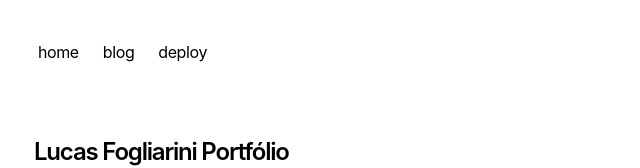
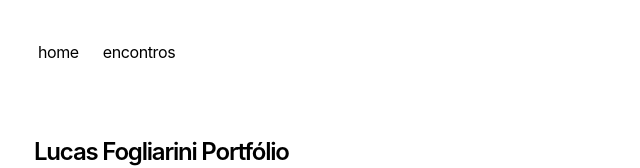
Before and after one commit to lucasfogliarini/portfolio, a Next.js app: page / in a window 1280 px wide. Shown: the top 168 px of the page, without its empty margins (318-958 px from the left). Built offline with nearby package versions, Linux system fonts and the light colour scheme.

Commit message:
change nav

```diff
--- a/app/components/nav.tsx
+++ b/app/components/nav.tsx
@@ -4,12 +4,9 @@
   '/': {
     name: 'home',
   },
-  '/blog': {
-    name: 'blog',
-  },
-  'https://vercel.com/templates/next.js/portfolio-starter-kit': {
-    name: 'deploy',
-  },
+  '/encontros': {
+    name: 'encontros',
+  }
 }
 
 export function Navbar() {
```
